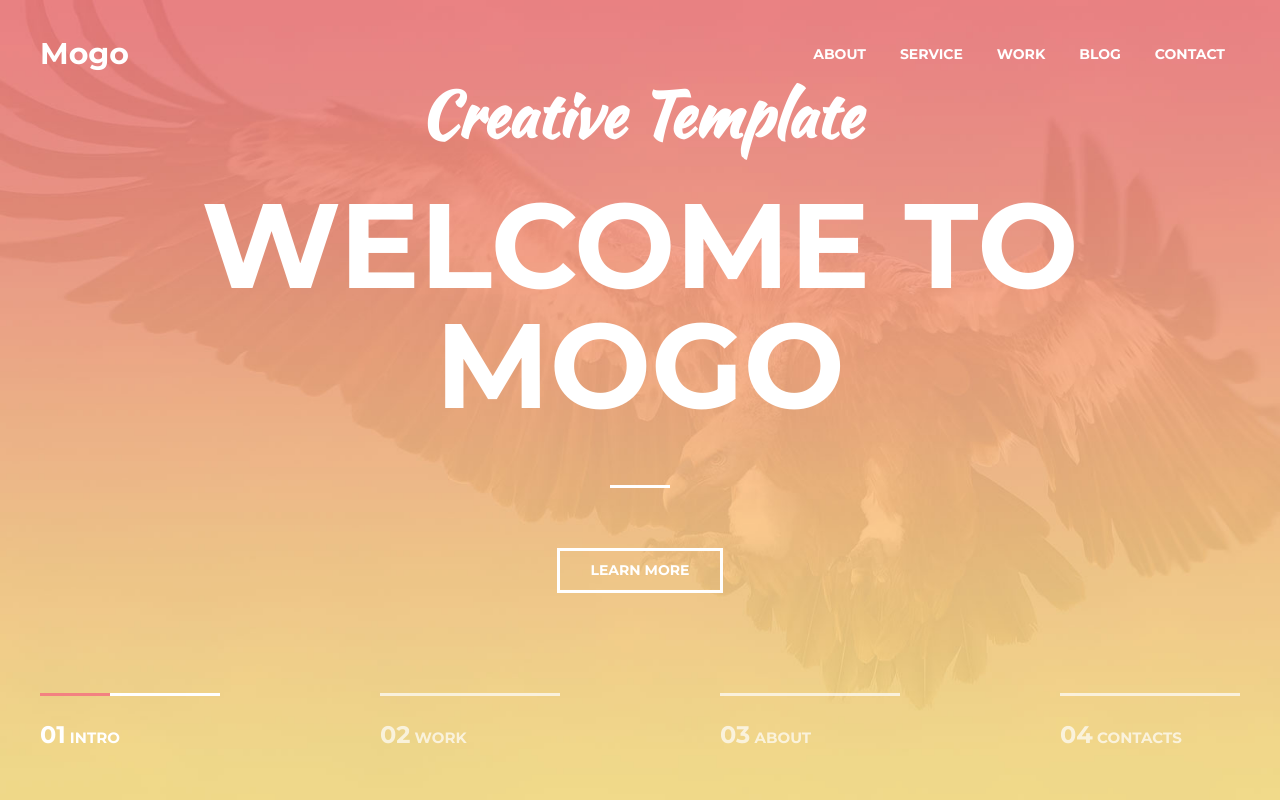
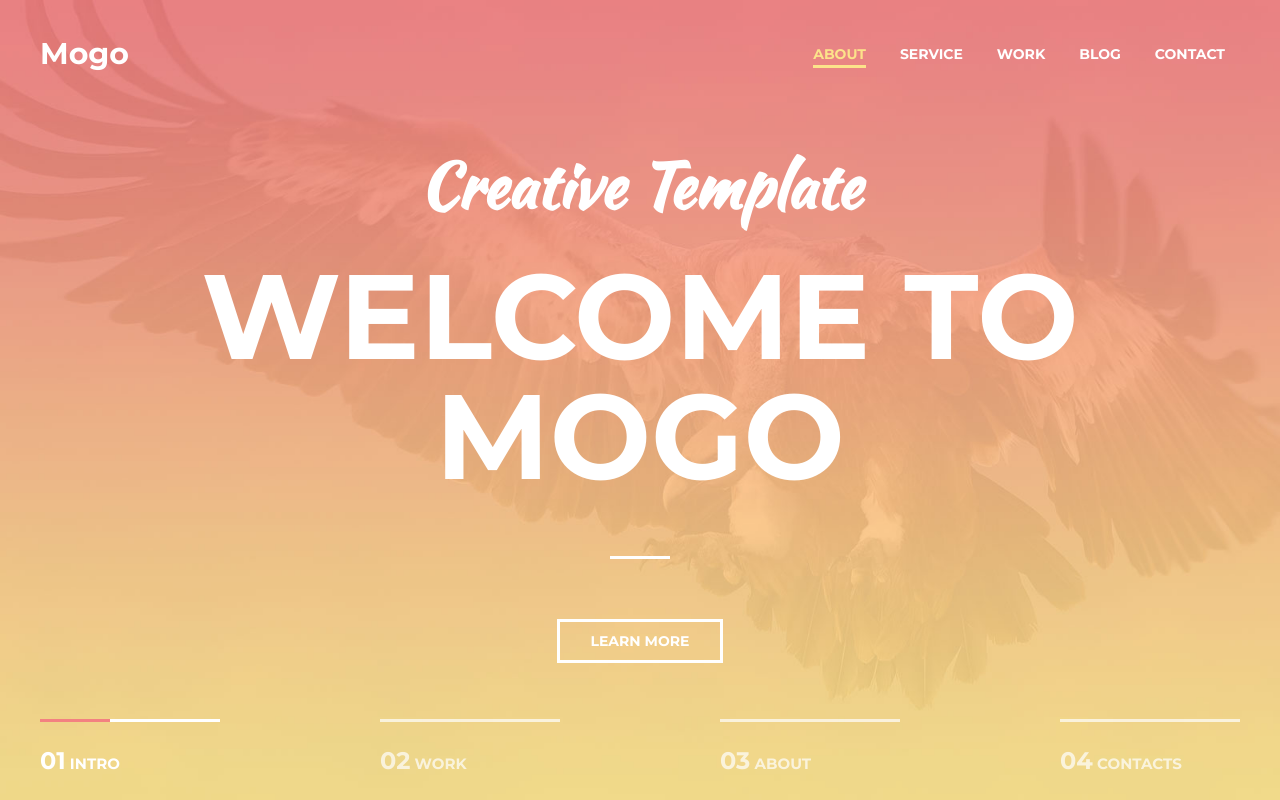
Before and after one commit to Elza-shev/MoGo, a plain HTML site: page index.html in a window 1280 px wide. Drawn offline with Linux system fonts and the light colour scheme.

Commit message:
first page complete

```diff
--- a/assets/css/style.css
+++ b/assets/css/style.css
@@ -135,9 +135,13 @@ h1, h2, h3, h3, h5, h6 {
     color: #fce38a;
 }
 
-.nav_link:hover:after {
-    display: block;
+.nav_link:hover:after,
+.nav_link.active:after{
     opacity: 1;
+}
+
+.nav_link.active {
+    color: #fce38a;
 }
 
 /* Button */
@@ -165,10 +169,16 @@ h1, h2, h3, h3, h5, h6 {
 
 /* Slider */
 .slider {
+    position: absolute;
+    bottom: 0;
+    left: 0;
+    z-index: 1;
+    width: 100%;
+}
+
+.slider_inner {
     display: flex;
     justify-content: space-between;
-    margin-top: 100px;
-    margin-bottom: 10px;
 
 }
 
--- a/index.html
+++ b/index.html
@@ -12,16 +12,16 @@
 </head>
 <body>
 
-<header class = header>
-    <div class="container">
-        <div class="header_inner">
-            <div class="header_logo">Mogo</div>
+<header class = "header">
+    <div class = "container">
+        <div class = "header_inner">
+            <div class = "header_logo">Mogo</div>
             <nav class = "nav">
-                <a class= "nav_link" href="#">About</a>
-                <a class= "nav_link" href="#">Service</a>
-                <a class= "nav_link" href="#">Work</a>
-                <a class= "nav_link" href="#">Blog</a>
-                <a class= "nav_link" href="#">Contact</a>
+                <a class = "nav_link active" href="#">About</a>
+                <a class = "nav_link" href="#">Service</a>
+                <a class = "nav_link" href="#">Work</a>
+                <a class = "nav_link" href="#">Blog</a>
+                <a class = "nav_link" href="#">Contact</a>
             </nav>
         </div>
     </div>
@@ -34,7 +34,10 @@
         <h1 class="intro_title" >Welcome to MoGo</h1>
             <a class="btn" href="#">Learn More</a>
         </div>
+        </div>
     <div class="slider">
+        <div class="container">
+            <div class="slider_inner">
               <div class="slider_item active">
                   <span class="slider_num">01</span>
                   Intro
@@ -54,6 +57,7 @@
              </div>
         </div>
 </div>
+</div>
 
 </body>
 </html>
```
Lines whose indentation alone changed are shown as unchanged.
